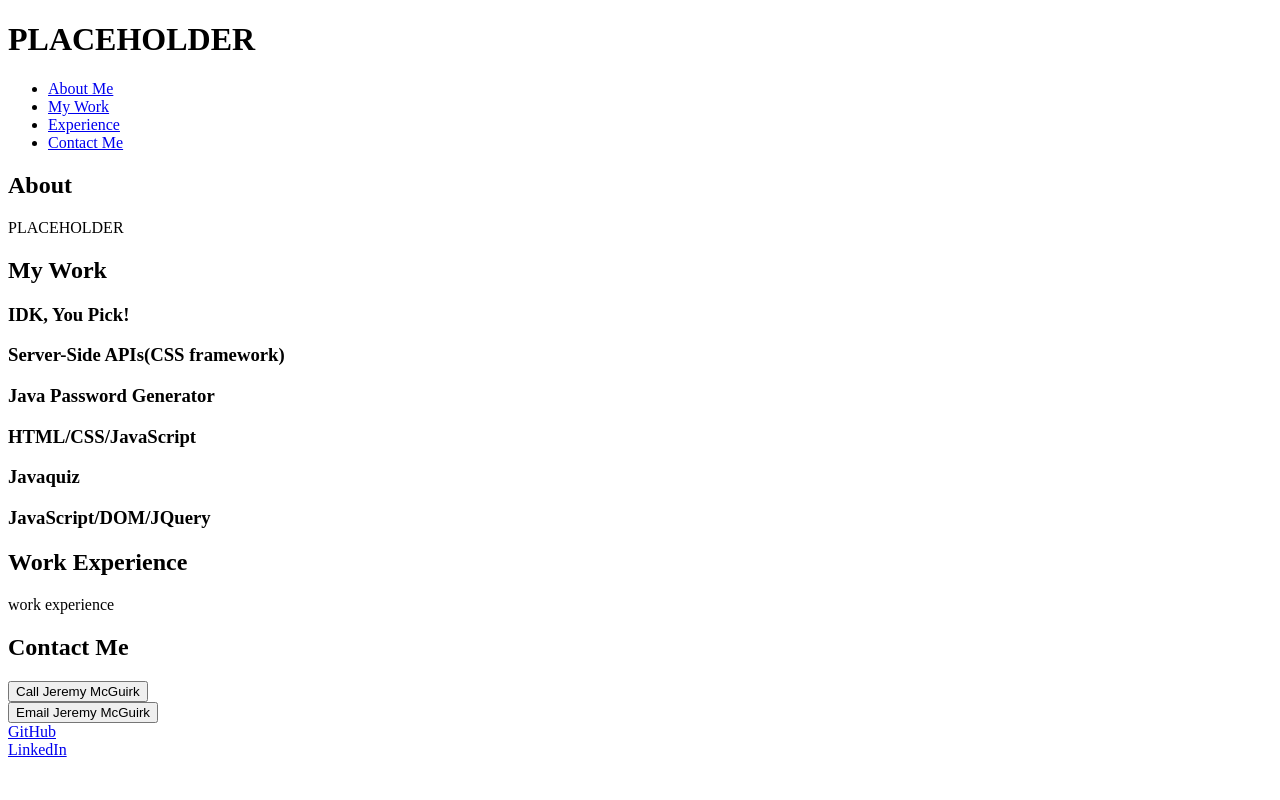
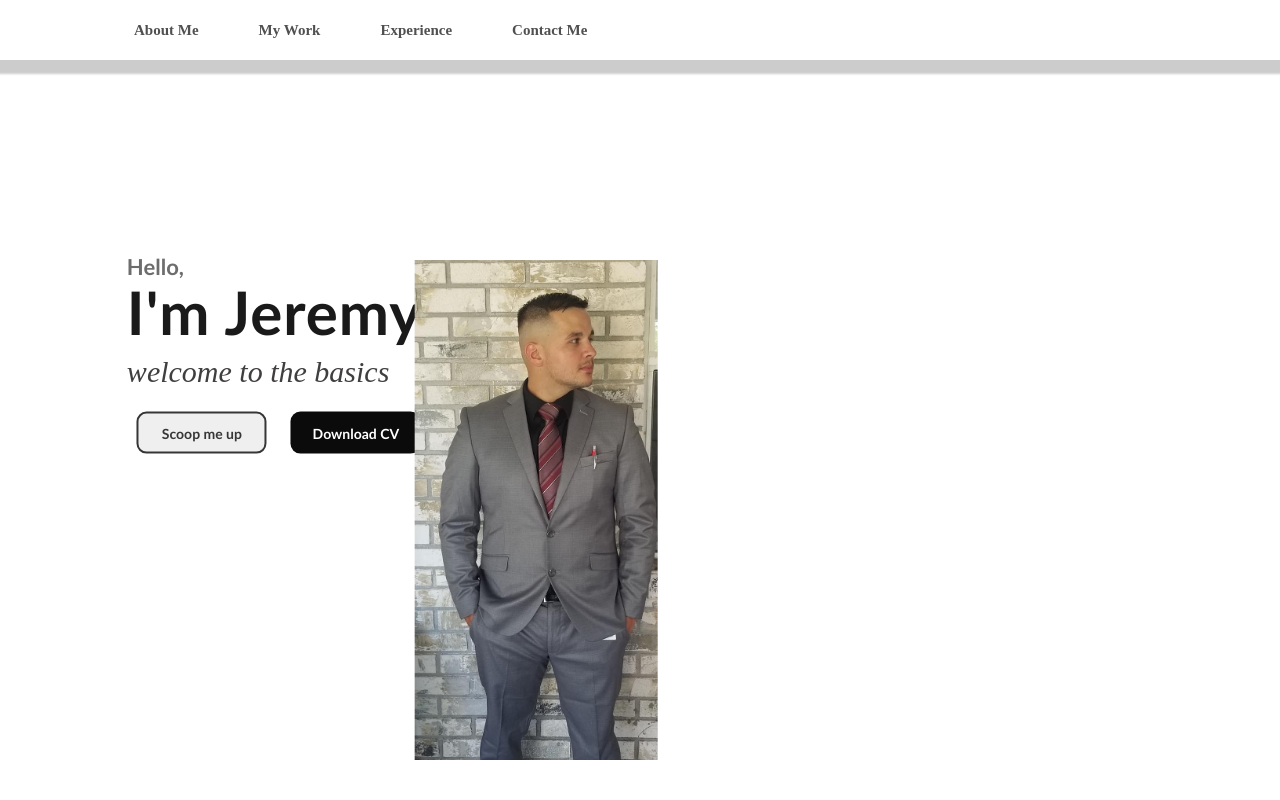
Before and after one commit to Jeremymcg88/jeremymcg_portfolio, a plain HTML site: page index.html in a window 1280 px wide. Shown: the top 800 px of the page. Drawn offline with Linux system fonts and the light colour scheme.

Commit message:
reworked the HTML skeleton. Updated README to reference assignment requirements. Began styling CSS and adding pseudo code while working.

```diff
--- a/assets/styles.css
+++ b/assets/styles.css
@@ -0,0 +1,119 @@
+/* CSS document */
+
+body{
+    background: color #f6f5f5;
+    margin: 0px;
+    padding: 0px;
+}
+
+ul{
+    list-style: none;
+}
+a{
+    text-decoration: none;
+}
+section{
+    width: 100%;
+    height: 95vh;
+    /* background-image: */
+    background-repeat: no-repeat;
+    background-size:cover;
+    position: relative;
+}
+
+nav{
+    display: flex;
+    justify-content: space-between;
+    align-items: center;
+    height: 60px;
+    background-color: #ffffff;
+    box-shadow: 2px 2px 2px 12px rgba(0,0,0,0.2);
+    padding: 0px 5%;
+}
+
+nav ul{
+    display: flex;
+}
+
+nav ul li a {
+    margin: 30px;
+    color: #505050;
+    font-size:15px;
+    font-weight: 700;
+}
+
+/* nth-child allows us to style each P individually giving it a more personable feel */
+.text-container p:nth-child(1){
+    font-family: Calibri;
+    font-weight: bold;
+    color:#6d6d6d;
+    font-size:22px;
+}
+
+.text-container p:nth-child(2){
+    font-family:Calibri;
+    font-weight:bold;
+    letter-spacing:1px;
+    color:#1a1a1a;
+    font-size:60px;
+}
+.text-container p:nth-child(3){
+    font-family: myriad pro regular;
+    font-style: italic;
+    color:#403e3e;
+    font-size:30px;
+    line-height: 30px;
+}
+
+.text-container p{
+    line-height: 0px;
+    margin:45px 0px 25px;
+}
+
+.text-container{
+    position: absolute;
+    left:13%;
+    top:42%;
+    transform:translate(-13%,-42%);
+}
+
+.text-container button{
+    width:130px;
+    height: 42px;
+    border-radius: 10px;
+    font-family: calibri;
+    font-weight: bold;
+    font-size:14px;
+    outline: none;
+    margin:0px 10px;
+}
+.hire-btn {
+    border:2px solid #373636;
+    color:#373636;
+}
+.down-cv{
+    background-color: #0b0b0b;
+    color:#FFFFFF;
+    border:none;
+}
+button:active{
+    transform: scale(1.1);
+}
+.model{
+    height: 500px;
+    position: absolute;
+    bottom:0px;
+    left: 40%;
+    transform: translateX(-40%);
+}
+
+.about-container {
+    width:80%;
+    height:330px;
+    background-color: #ffffff;
+    border-radius:20px;
+    box-shadow: 2px 2px 12px rgba(0,0,0,0.2);
+    display: flex;
+    margin:7% auto 20px auto;
+    position: relative;
+}
--- a/index.html
+++ b/index.html
@@ -9,11 +9,8 @@
 </head>
 <body>
 
-    <header>
-        <h1>PLACEHOLDER</h1>
-
-        <!-- Add a picutre or design and insert nav bar with sub categories after skeleton is created-->
-
+    <section>
+        <!-- navigation -->
         <nav>
 
             <!-- creates the unordered list and then place the li items inside for buttons. Make buttons first. -->
@@ -26,84 +23,28 @@
 
             </ul>
         </nav>
-    </header>
 
-    <!-- main content begins here -->
-    <main>
+        <!-- place for text information -->
+        <div class="text-container">
 
-      <div class="container">
-<!-- About me Section Begins -->
-        <section class="container-section">
-            <div class="section-head" id="about-Me"><h2>About</h2></div>
-            <article class="bio flex-basis">
-                <p>PLACEHOLDER</p>
-            </article>
+            <p>Hello,</p>
+            <p>I'm Jeremy</p>
+            <p>welcome to the basics</p>
+            <button class="hire-btn">Scoop me up</button>
+            <button class="down-cv">Download CV</button>
+        </div>
 
-        </section>
-<!-- My Work. Taking a couple repositories to for placeholders until more refined work can be submitted. -->
-        <section class="container-section">
-            <div class="section-header" id="my-Work"><h2>My Work</h2></div>
-            <div class="works flex-basis" id="works-container">
+        <!-- model------------------->
+        <img src="images/jeremymcg.jpeg" class="model" alt="model">
 
-                <article class="work first">
-                    <h3 class="work-header" id="works-header">IDK, You Pick!<p>Server-Side APIs(CSS framework)</p></h3>
-                    <a href="https://sirmaaalik.github.io/Project1/" target="_blank">
-                        <div class="work-content" id="one"></div>
-                    </a>
-                </article>
 
-                <article class="work">
-                    <h3 class="work-header">Java Password Generator<p>HTML/CSS/JavaScript</p></h3>
-                    <a href="https://jeremymcg88.github.io/Java-calculator/" target="_blank">
-                        <div class="work-content" id="two"></div>
-                    </a>
-                </article>
-                <article class="work">
-                    <h3 class="work-header">Javaquiz<p>JavaScript/DOM/JQuery</p></h3>
-                    <a href="https://jeremymcg88.github.io/Javaquiz/" target="_blank">
-                        <div class="work-content" id="three"></div>
-                    </a>
-                </article>
 
-               </div>
+    </section>
 
-        </section>
+    <!-- Creating the about me section -->
+    <div class="about-container">
 
-        <!-- Work Experience for prospective employers to view. Potentially place resume in here as an additonal option -->
-        <section class="container-section" id="work-Experience">
-            <div class="section-header"><h2>Work Experience</h2></div>
-            <article class="bio flex-basis">
-                <p>work experience</p>
-            </article>
-
-            <!-- Contact me information. -->
-        <section class="container-section" id="contact-Me">
-            <div class="section-header"><h2>Contact Me</h2></div>
-            <div class="contact flex-basis" id="button container">
-
-                <form action="tel:8632982291">
-                    <button type="submit" value="Call Jeremy McGuirk">Call Jeremy McGuirk</button>
-                </form>
-
-                <form action="mailto:jeremy.mcguirk@gmail.com">
-                    <button type="submit" value="Email Jeremy McGuirk">Email Jeremy McGuirk</button>
-                </form>
-
-                <a href="https://github.com/jeremymcg88" target="_blank">
-                    <div class="contact-button">GitHub</div>
-                </a>
-                <a href="www.linkedin.com/in/jeremy-mcguirk" target="_blank">
-                    <div class="contact-button">LinkedIn</div>
-                </a>
-
-              </div>
-        </section>
     </div>
 
-
-    </div>
-    </main>
-
-
 </body>
-</html>
+ </html>
```
Also changed, not shown: images/jeremymcg.jpeg (added), 1 other file.
